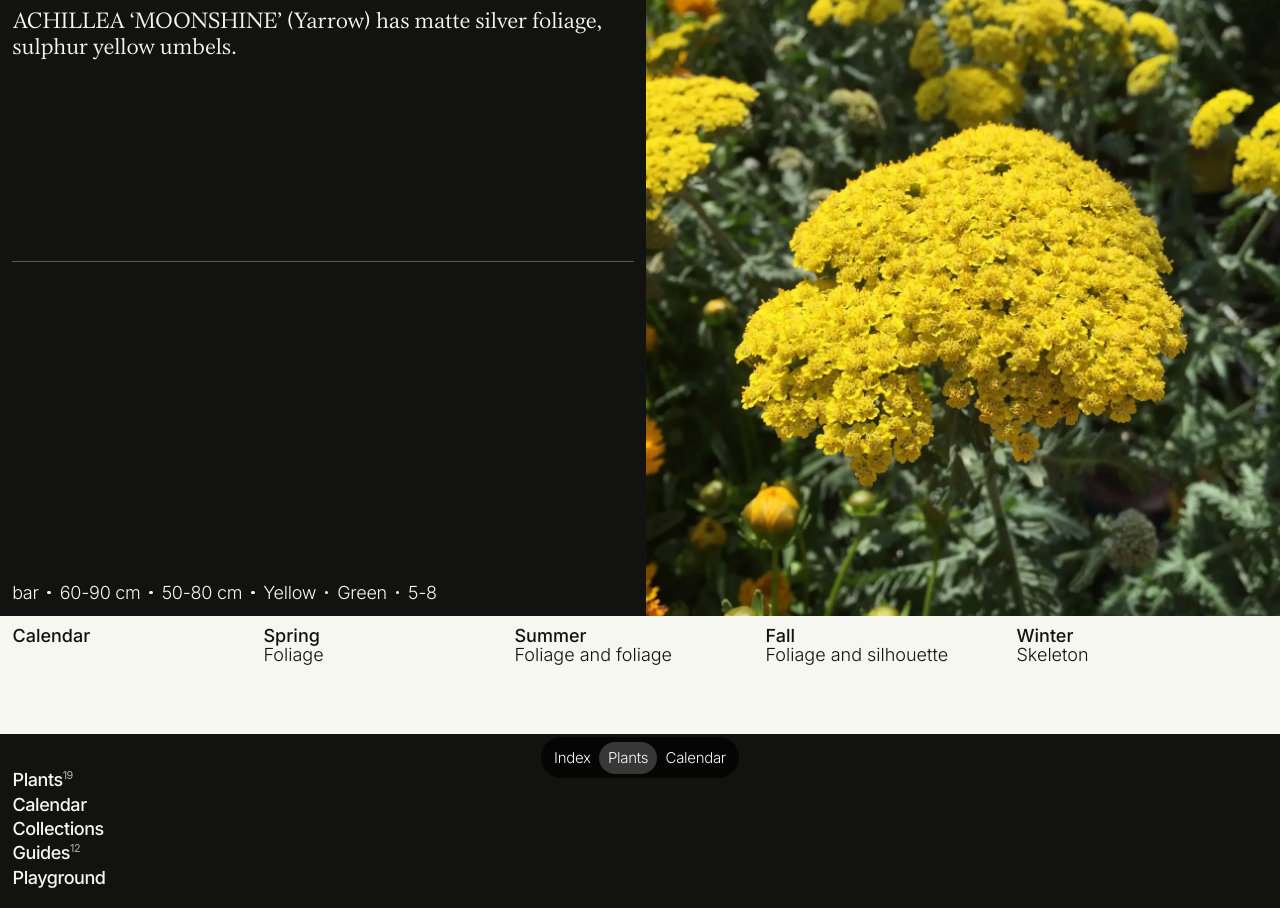
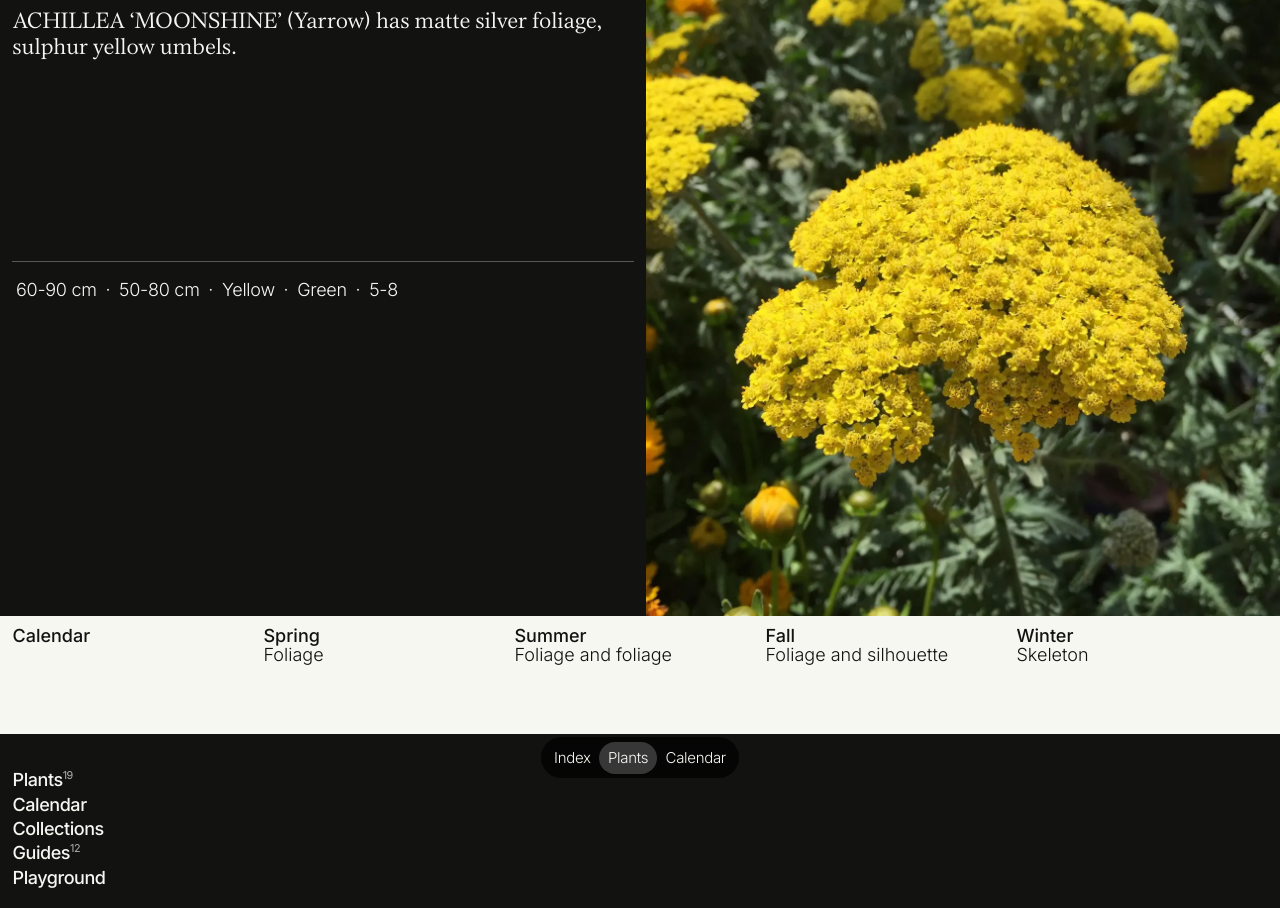
Before and after one commit to bobbyvanrijn/hardyards, a Next.js app: page /plants/achillea-moonshine in a window 1280 px wide. Built offline with nearby package versions, Linux system fonts and the light colour scheme.

Commit message:
fix: small tweaks

```diff
--- a/components/Carousel.module.css
+++ b/components/Carousel.module.css
@@ -9,7 +9,8 @@
     position: relative;
     z-index: 1;
 
-    overflow-x: auto;
+    overflow-x: scroll;
+    scroll-snap-type: x mandatory;
 
     -ms-overflow-style: none;  /* Internet Explorer 10+ */
     scrollbar-width: none;  /* Firefox */
@@ -23,6 +24,7 @@
     flex: 0 0 auto;
     height: 100%;
 
+    scroll-snap-align: center;
 
     position: relative;
     z-index: 1;
--- a/components/Meta.module.css
+++ b/components/Meta.module.css
@@ -1,7 +1,7 @@
 .meta {
     font-family: var(--font-inter);
     font-size: var(--type-xs);
-    font-weight: 320;
+    font-weight: 300;
     letter-spacing: -.015em;
     overflow-x: hidden;
     overflow-y: visible;
@@ -19,7 +19,7 @@
     gap: var(--scale-10);
     padding: .075em .075em .25em;
 
-    margin-left: calc(0px - (.3em + var(--scale-10)));
+    margin-left: calc(0px - (.15em + var(--scale-10)));
 }
 
 .meta__item {
@@ -36,11 +36,6 @@
 }
 
 .meta__item:before {
-    content: '';
+    content: '·';
     display: inline-block;
-    width: .2rem;
-    height: .2rem;
-    background: currentColor;
-    border-radius: 50%;
-    margin-bottom: -.1em;
 }
--- a/pages/plants/[pid].tsx
+++ b/pages/plants/[pid].tsx
@@ -47,10 +47,6 @@ export default function Page(props: any) {
             component: 'meta',
             attributes: {
                 items: [
-                    {
-                        title: 'foo',
-                        value: 'bar'
-                    },
                     ...props.plant.meta.map(
                         (meta: { label: any; value: any; }) => {
                             return {
@@ -111,8 +107,8 @@ export default function Page(props: any) {
             component: 'list',
             attributes: {
                 'grid-x': '1a/2a',
-                'grid-y': '2a/3a',
-                'grid-align': 'bottom'
+                'grid-y': '2a',
+                // 'grid-align': 'bottom'
             },
             children: [
                 <Content key={1} blocks={meta} />
```
